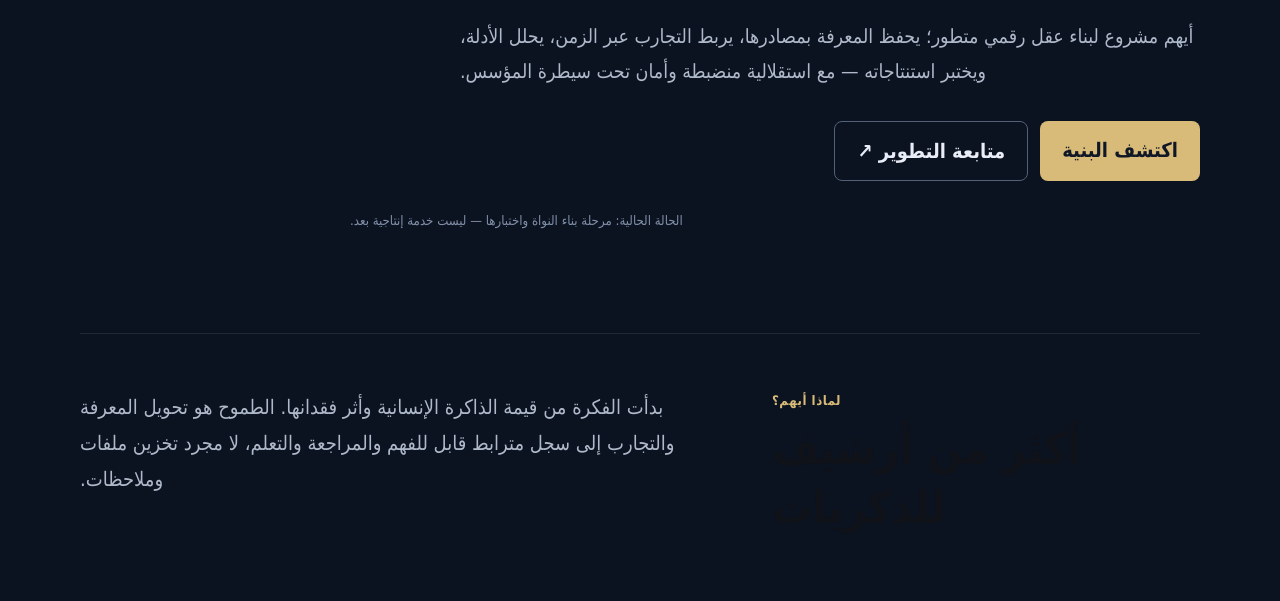
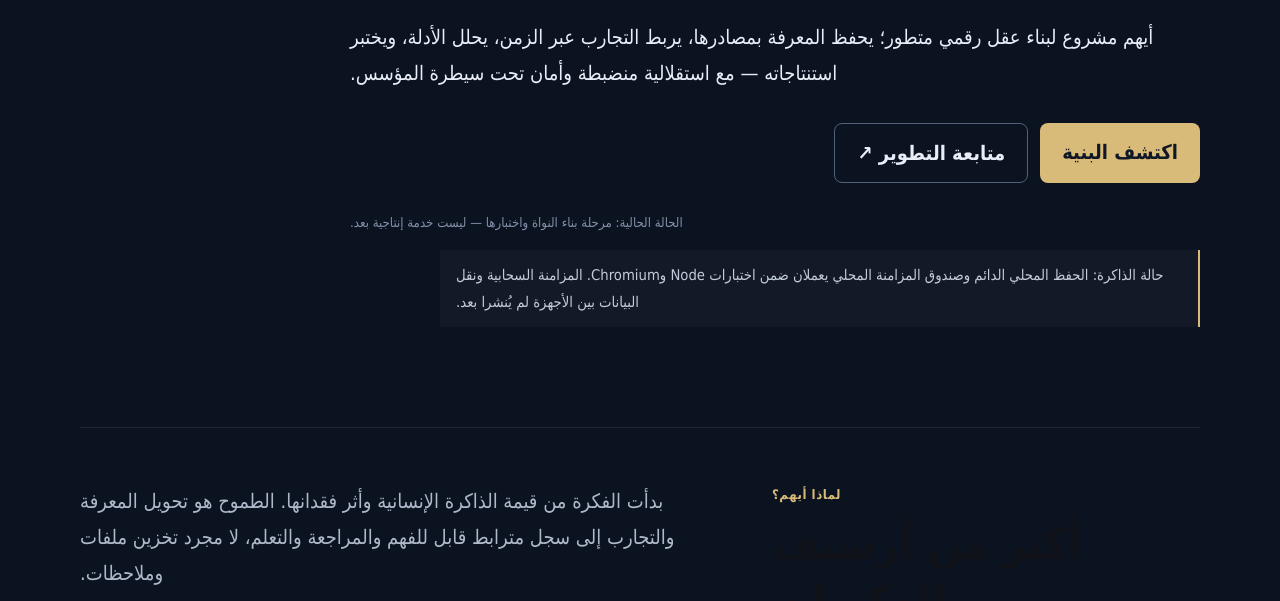
Before and after one commit to samiaymen107-rgb/astro-blog-starter-template, an Astro site: page / in a window 1280 px wide. Shown: the part 496-1097 px from the top of the page. Built offline with nearby package versions, Linux system fonts and the light colour scheme; Astro itself is replaced by a stand-in of ours.

Commit message:
docs(site): clarify local memory and cloud sync status (#2)

```diff
--- a/src/pages/index.astro
+++ b/src/pages/index.astro
@@ -23,6 +23,7 @@ import { SITE_TITLE, SITE_DESCRIPTION } from '../consts';
     <p class="intro">أيهم مشروع لبناء عقل رقمي متطور؛ يحفظ المعرفة بمصادرها، يربط التجارب عبر الزمن، يحلل الأدلة، ويختبر استنتاجاته — مع استقلالية منضبطة وأمان تحت سيطرة المؤسس.</p>
     <div class="actions"><a class="primary" href="#architecture">اكتشف البنية</a><a class="secondary" href="https://github.com/samiaymen107-rgb/AYHEM_WEB/blob/main/AYHEM_PROGRESS_DASHBOARD.html" target="_blank" rel="noreferrer">متابعة التطوير ↗</a></div>
     <div class="note">الحالة الحالية: مرحلة بناء النواة واختبارها — ليست خدمة إنتاجية بعد.</div>
+    <div class="sync-note" role="status">حالة الذاكرة: الحفظ المحلي الدائم وصندوق المزامنة المحلي يعملان ضمن اختبارات Node وChromium. المزامنة السحابية ونقل البيانات بين الأجهزة لم يُنشرا بعد.</div>
   </section>
   <section id="vision" class="vision">
     <div><div class="eyebrow">لماذا أيهم؟</div><h2>أكثر من أرشيف للذكريات</h2></div>
@@ -61,7 +62,7 @@ nav{display:flex;gap:clamp(12px,3vw,32px);align-items:center;font-size:.88rem;co
 main{width:min(1120px,calc(100% - 40px));margin:auto;padding:0 0 80px}.hero{padding:clamp(90px,14vw,160px) 0 100px;max-width:850px}
 .eyebrow{color:#d8bb78;font-size:.82rem;font-weight:700;letter-spacing:.04em}.pulse{display:inline-block;width:8px;height:8px;border-radius:50%;background:#d8bb78;margin-left:8px;box-shadow:0 0 14px #d8bb7888}
 h1{margin:22px 0;font-size:clamp(2.7rem,7vw,5.5rem);line-height:1.2;letter-spacing:-.04em;color:#f7f8fb}h1 em{color:#d8bb78;font-style:normal}
-.intro{color:#aeb9ca;font-size:clamp(1rem,2vw,1.22rem);max-width:740px}.actions{display:flex;flex-wrap:wrap;gap:12px;margin-top:32px}.actions a{padding:11px 22px;border-radius:8px;font-weight:700;text-decoration:none}
+.sync-note{margin-top:16px;padding:12px 16px;border-right:2px solid #d8bb78;background:#ffffff08;color:#c3ccda;font-size:.92rem;max-width:760px}\n.intro{color:#aeb9ca;font-size:clamp(1rem,2vw,1.22rem);max-width:740px}.actions{display:flex;flex-wrap:wrap;gap:12px;margin-top:32px}.actions a{padding:11px 22px;border-radius:8px;font-weight:700;text-decoration:none}
 .primary{background:#d8bb78;color:#101827}.secondary{border:1px solid #526078;color:#e8edf7}.note{margin-top:28px;color:#8190a8;font-size:.82rem}
 .vision{display:grid;grid-template-columns:1fr 1.5fr;gap:50px;padding:55px 0;border-top:1px solid #ffffff18;border-bottom:1px solid #ffffff18;align-items:start}
 h2{margin:8px 0 14px;font-size:clamp(1.8rem,4vw,2.8rem);line-height:1.3}.vision p,.section-heading p{margin:0;color:#aeb9ca}
```
